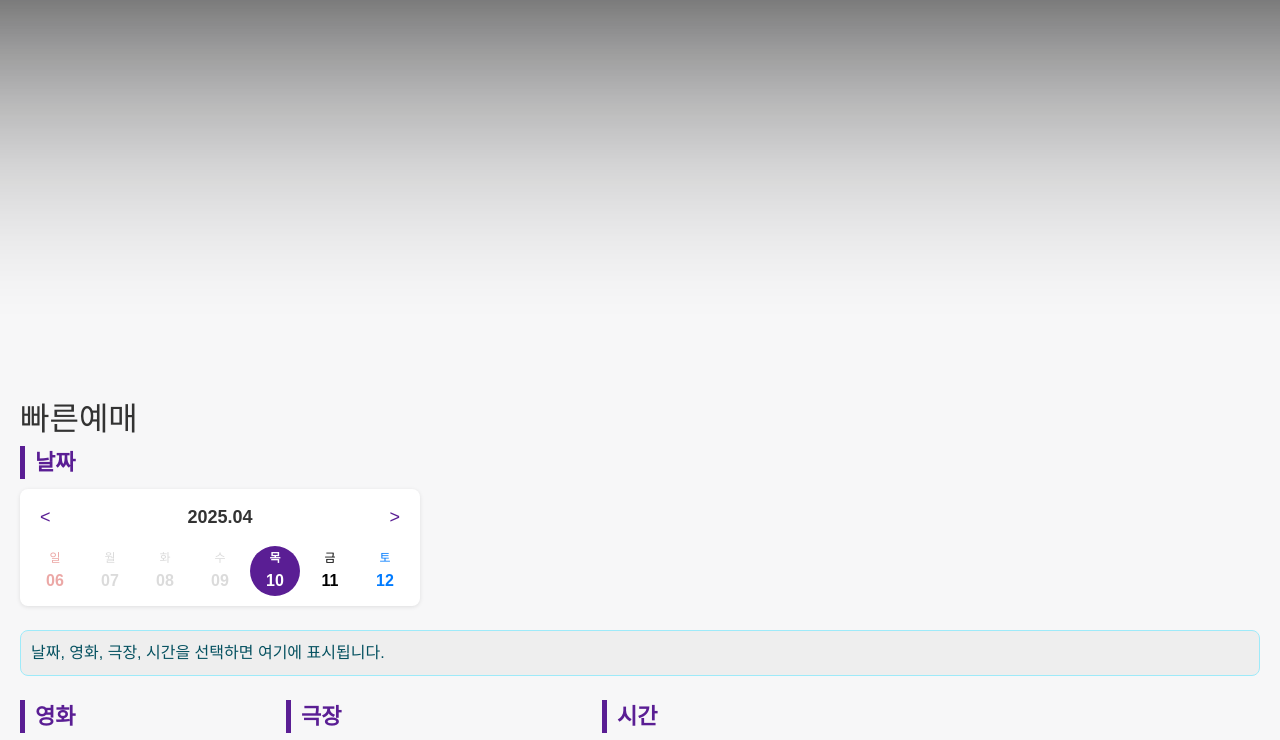
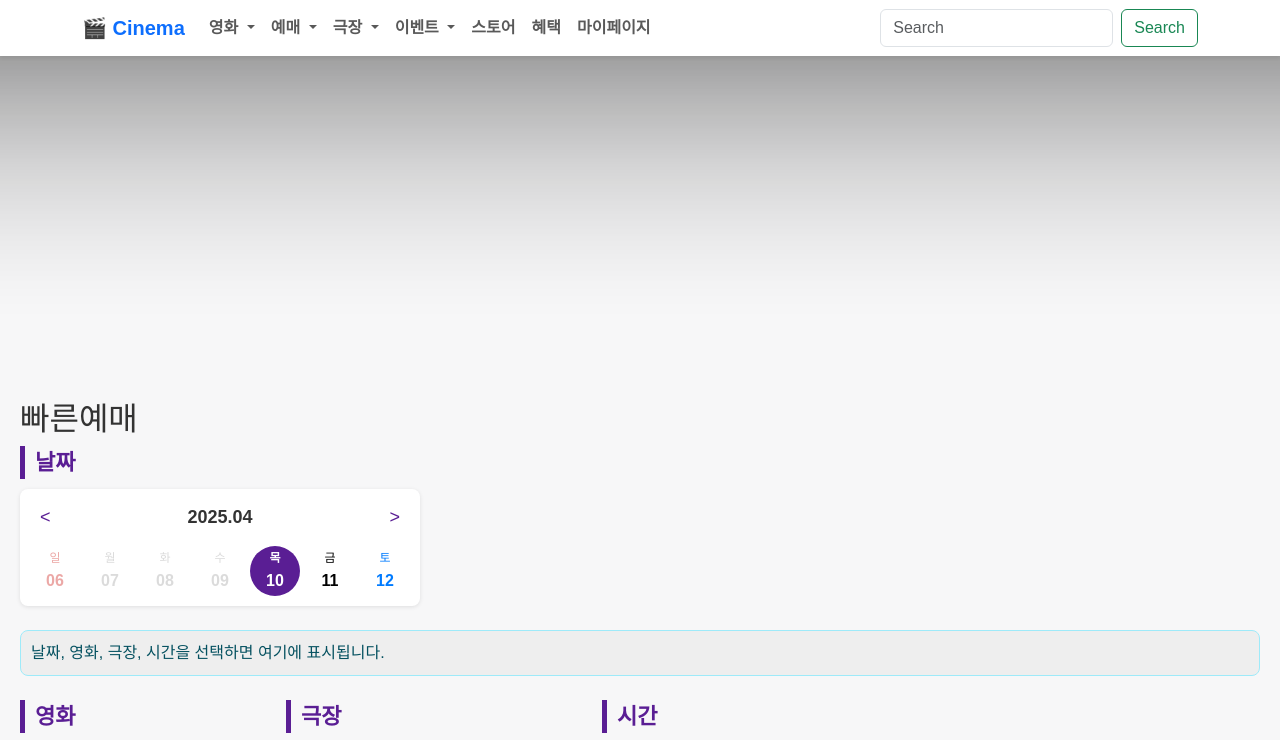
Before and after one commit to hwangseojin223/web_mini, a plain HTML site: page miniproject/reserve.html in a window 1280 px wide. Shown: the top 740 px of the page. Drawn offline with nearby package versions, Linux system fonts and the light colour scheme; no server answers.

Commit message:
nav bar added to reservation page

```diff
--- a/miniproject/reserve.html
+++ b/miniproject/reserve.html
@@ -8,6 +8,78 @@
   <link rel="stylesheet" href="reservestyle.css">
 </head>
 <body>
+  <!-- 메뉴바 -->
+  <nav class="navbar navbar-expand-lg navbar-light bg-white shadow-sm fixed-top">
+    <div class="container">
+      <a class="navbar-brand fw-bold text-primary" href="index.html">🎬 Cinema</a>
+      <button class="navbar-toggler" type="button" data-bs-toggle="collapse" data-bs-target="#navbarScroll" aria-controls="navbarScroll" aria-expanded="false" aria-label="Toggle navigation">
+        <span class="navbar-toggler-icon"></span>
+      </button>
+
+      <div class="collapse navbar-collapse" id="navbarScroll">
+        <ul class="navbar-nav me-auto mb-2 mb-lg-0 navbar-nav-scroll" style="--bs-scroll-height: 200px;">
+          <!-- 영화 -->
+          <li class="nav-item dropdown">
+            <a class="nav-link dropdown-toggle fw-semibold" href="#" role="button" data-bs-toggle="dropdown" aria-expanded="false">
+              영화
+            </a>
+            <ul class="dropdown-menu">
+              <li><a class="dropdown-item" href="#">전체영화</a></li>
+            </ul>
+          </li>
+
+          <!-- 예매 -->
+          <li class="nav-item dropdown">
+            <a class="nav-link dropdown-toggle fw-semibold" href="#" role="button" data-bs-toggle="dropdown" aria-expanded="false">
+              예매
+            </a>
+            <ul class="dropdown-menu">
+              <li><a class="dropdown-item" href="reserve.html">빠른예매</a></li>
+              <li><a class="dropdown-item" href="#">상영시간표</a></li>
+            </ul>
+          </li>
+
+          <!-- 극장 -->
+          <li class="nav-item dropdown">
+            <a class="nav-link dropdown-toggle fw-semibold" href="#" role="button" data-bs-toggle="dropdown" aria-expanded="false">
+              극장
+            </a>
+            <ul class="dropdown-menu">
+              <li><a class="dropdown-item" href="#">전체극장</a></li>
+              <li><a class="dropdown-item" href="#">특별관</a></li>
+            </ul>
+          </li>
+
+          <!-- 이벤트 -->
+          <li class="nav-item dropdown">
+            <a class="nav-link dropdown-toggle fw-semibold" href="#" role="button" data-bs-toggle="dropdown" aria-expanded="false">
+              이벤트
+            </a>
+            <ul class="dropdown-menu">
+              <li><a class="dropdown-item" href="#">진행중 이벤트</a></li>
+              <li><a class="dropdown-item" href="#">특별 이벤트</a></li>
+              <li><a class="dropdown-item" href="#">당첨자 발표</a></li>
+            </ul>
+          </li>
+
+          <!-- 기타 -->
+          <li class="nav-item"><a class="nav-link fw-semibold" href="#">스토어</a></li>
+          <li class="nav-item"><a class="nav-link fw-semibold" href="#">혜택</a></li>
+          <li class="nav-item"><a class="nav-link fw-semibold" href="#">마이페이지</a></li>
+        </ul>
+
+        <!-- 검색창 -->
+        <form id="search-form" class="d-flex">
+          <input id="search-input" class="form-control me-2" type="search" placeholder="Search" aria-label="Search">
+          <button class="btn btn-outline-success" type="submit">Search</button>
+        </form>
+      </div>
+    </div>
+  </nav>
+
+
+
+
   <div class="poster-background">
     <div class="overlay"></div>
   </div>
@@ -68,5 +140,25 @@
   </div>
 
   <script src="reservescript.js"></script>
+  <script src="https://cdn.jsdelivr.net/npm/bootstrap@5.3.2/dist/js/bootstrap.bundle.min.js"></script>
+  <script>
+    let lastScrollTop = 0;
+    const navbar = document.querySelector('.navbar');
+
+    window.addEventListener('scroll', function () {
+      const currentScroll = window.scrollY || document.documentElement.scrollTop;
+
+      if (currentScroll > lastScrollTop) {
+        // 스크롤 내릴 때 숨김
+        navbar.style.top = "-80px";
+      } else {
+        // 스크롤 올릴 때 보임
+        navbar.style.top = "0";
+      }
+
+      lastScrollTop = currentScroll <= 0 ? 0 : currentScroll;
+    });
+  </script>
+
 </body>
 </html>
--- a/miniproject/reservestyle.css
+++ b/miniproject/reservestyle.css
@@ -15,21 +15,6 @@ body {
   padding-left: 10px;
 }
 
-  /* .date-selector button {
-    margin: 5px 5px 10px 0;
-    padding: 8px 14px;
-    border: 1px solid #ccc;
-    background-color: white;
-    border-radius: 20px;
-    cursor: pointer;
-    transition: 0.3s;
-  }
-
-  .date-selector .selected {
-    background-color: #5A1E94;
-    color: white;
-    border: none;
-  } */
 
 .movie-item {
   padding: 12px;
@@ -254,3 +239,9 @@ body {
 .date-btn.selected .day {
   color: white;
 }
+
+.navbar {
+  margin-top: 0px;
+  margin-bottom: 4px;
+  transition: top 0.3s;
+}
```
Also changed, not shown: miniproject/index.html (+1 -1 lines), miniproject/reservescript.js (line endings or trailing spaces). Lines whose indentation alone changed are shown as unchanged.
